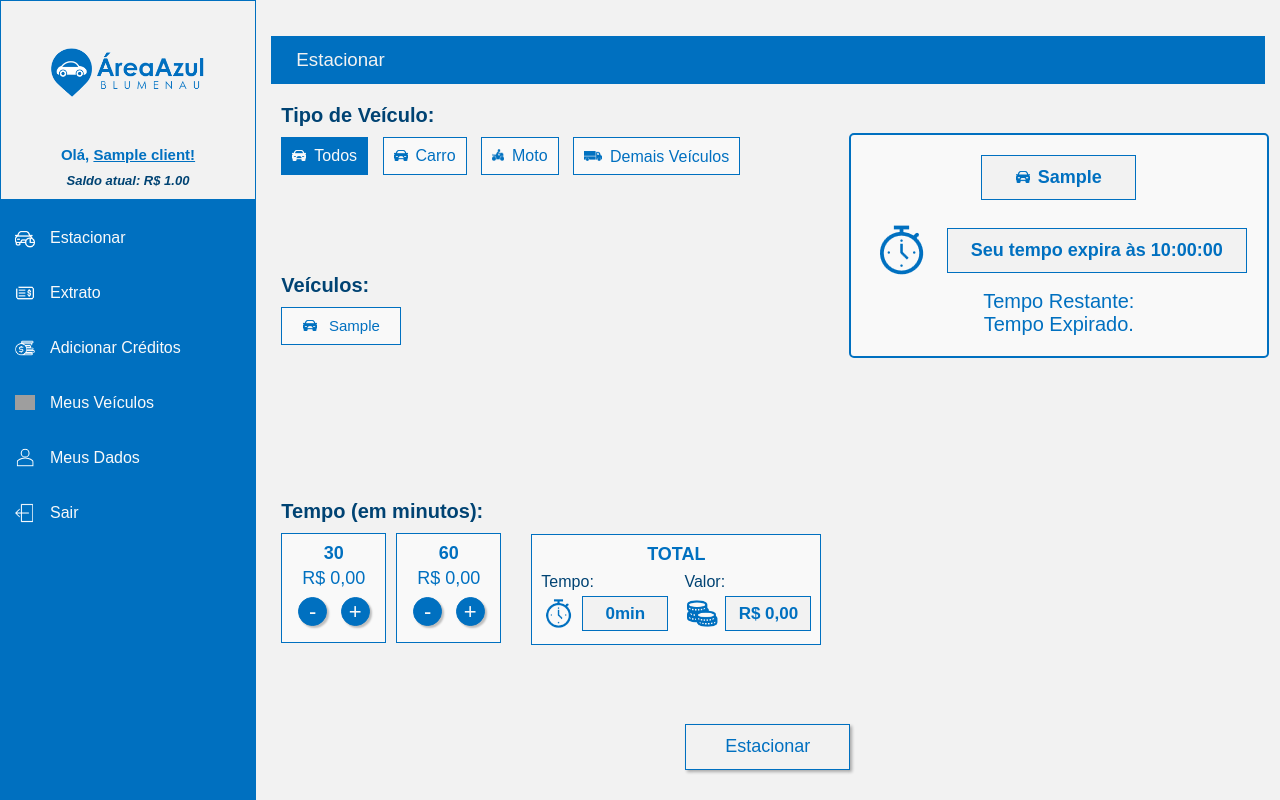
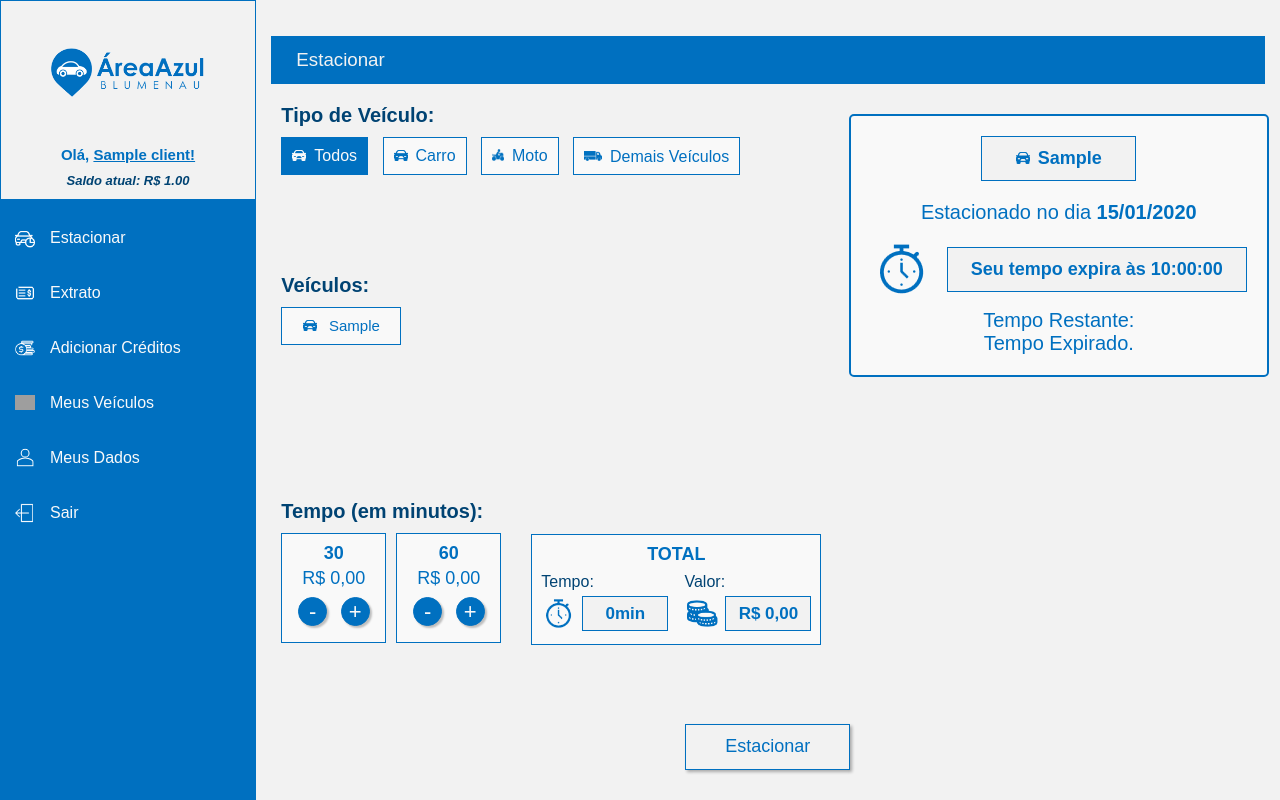
Before and after one commit to devaugustoreis/area-azul-blumenau, a Django app: page /cliente/1/estacionar/ in a window 1280 px wide. Run offline with Django 3.2, Linux system fonts and the light colour scheme; a user stored in the database is signed in; tables that the repository leaves empty hold one stand-in row (values such as "Sample post"); grey boxes are pictures that could not be loaded.

Commit message:
Verificação dia estacionado

```diff
--- a/cliente/templates/cliente/estacionar.html
+++ b/cliente/templates/cliente/estacionar.html
@@ -100,6 +100,7 @@
         {% if car.expiration_time %}
             <div id="divCountdown">
                 <button class="btn-countdown" id="{{car}}"><img src="{% static 'imagens/img_carro_az.png' %}" alt="Carro Azul" id="car">{{car}}</button>
+                <p class='day-parked-p'>Estacionado no dia <span id="day-parked-span">{{ car.day_parked|date:'d/m/Y' }}</span></p>
                 <div class="div-countdown-expiration">
                     <img src="{% static 'imagens/relogio.png' %}">
                     <button class="btn-countdown cntdown-large">Seu tempo expira às <span id="expiration-span">{{ car.expiration_time|date:'H:i:s' }}</span></button>
@@ -114,6 +115,7 @@
         {% if moto.expiration_time %}
             <div id="divCountdown">
                 <button class="btn-countdown" id="{{moto}}"><img src="{% static 'imagens/img_moto_az.png' %}" alt="Moto Azul" id="moto">{{moto}}</button>
+                <p class='day-parked-p'>Estacionado no dia <span id="day-parked-span">{{ moto.day_parked|date:'d/m/Y' }}</span></p>
                 <div class="div-countdown-expiration">
                     <img src="{% static 'imagens/relogio.png' %}">
                     <button class="btn-countdown cntdown-large">Seu tempo expira às <span id="expiration-span">{{ moto.expiration_time|date:'H:i:s' }}</span></button>
@@ -128,6 +130,7 @@
         {% if other.expiration_time %}
             <div id="divCountdown">
                 <button class="btn-countdown" id="{{other}}"><img src="{% static 'imagens/img_demais_az.png' %}" alt="Caminhão Azul" id="other_vehicles">{{other}}</button>
+                <p class='day-parked-p'>Estacionado no dia <span id="day-parked-span">{{ other.day_parked|date:'d/m/Y' }}</span></p>
                 <div class="div-countdown-expiration">
                     <img src="{% static 'imagens/relogio.png' %}">
                     <button class="btn-countdown cntdown-large">Seu tempo expira às <span id="expiration-span">{{ other.expiration_time|date:'H:i:s' }}</span></button>
--- a/home/models.py
+++ b/home/models.py
@@ -31,6 +31,7 @@ class Vehicle(models.Model):
         ('O', 'Other'),
     )
     license_plate = models.CharField(max_length=7)
+    day_parked = models.DateField(null=True, blank=True, auto_now=True)
     entry_time = models.TimeField(null=True, blank=True)
     expiration_time = models.TimeField(null=True, blank=True)
     timer = models.IntegerField(null=True, blank=True, default=0)
--- a/templates/static/css/cliente.css
+++ b/templates/static/css/cliente.css
@@ -1411,7 +1411,15 @@ input::-webkit-inner-spin-button{
     display: flex;
     align-items: center;
     justify-content: center;
-    margin: 20px 0 10px 0;
+    margin: 15px 0 10px 0;
+}
+
+.day-parked-p {
+    margin-top: 20px;
+}
+
+#day-parked-span {
+    font-weight: bold;
 }
 
 #div-msg-veiculo-nao-selecionado {
--- a/templates/static/js/estacionar.js
+++ b/templates/static/js/estacionar.js
@@ -179,14 +179,27 @@ function convertTime(){
 }
 
 
-var today = new Date();
-var now = today.getHours()  + ":" + today.getMinutes()  + ":" + today.getSeconds()
+function checkDateTime(dateTime) {
+    if (dateTime < 10) dateTime = '0' + dateTime
+    return dateTime
+}
+
+
+var newDate = new Date();
+
+var year = newDate.getFullYear()
+var month = checkDateTime((newDate.getMonth()+1))
+var day = checkDateTime(newDate.getDate())
+var today = day + '/' + month + '/' + year
+
+var now = newDate.getHours()  + ":" + newDate.getMinutes()  + ":" + newDate.getSeconds()
 
 var hours = 0
 var minutes = 0
 var seconds = 0
 
 function countdown(){
+    if (today == dayParked) {
         if (seconds == 0) {
             seconds = 59;
             minutes--;
@@ -201,10 +214,14 @@ function countdown(){
             let displayHours = ''
             let displayMinutes = ''
             let displaySeconds = `e ${seconds} segundos`
+            if (minutes < 1) displaySeconds = `${seconds} segundos`
             displayHours = checkPlurals(displayHours, hours, 'hora')
             displayMinutes = checkPlurals(displayMinutes, minutes, 'minuto')
             spanCountdown.innerHTML = displayHours + displayMinutes + displaySeconds
             setTimeout(countdown, 1000);
+        } else {
+            spanCountdown.innerHTML = "Tempo Expirado."
+        }
     } else {
         spanCountdown.innerHTML = "Tempo Expirado."
     }
@@ -244,6 +261,7 @@ function calculateCountdown(exp_time) {
 
 if (document.getElementById('expiration-span') !== null) {
     var spanCountdown = document.getElementById('span-countdown')
+    var dayParked = document.getElementById('day-parked-span').innerHTML
     var expirationTime = document.getElementById('expiration-span').innerHTML
     var parkedCar = document.getElementsByClassName('btn-countdown')[0].id
     calculateCountdown(expirationTime)
```
Also changed, not shown: home/migrations/0016_auto_20211028_0140.py (added). Lines whose indentation alone changed are shown as unchanged.
